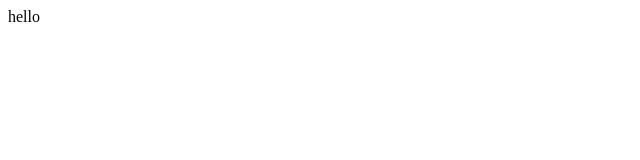
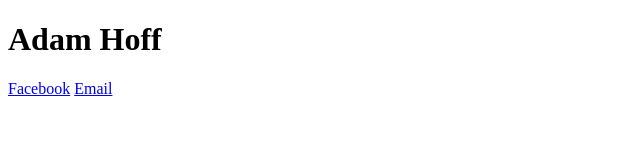
Before and after one commit to adamhoff/adamhoff.github.io, a plain HTML site: page index.html in a window 1280 px wide. Shown: the whole page, without its empty margins (0-640 px from the left). Drawn offline with Linux system fonts and the light colour scheme.

Commit message:
sample commit

```diff
--- a/index.html
+++ b/index.html
@@ -1,12 +1,16 @@
 <!DOCTYPE html>
 <html>
-  <head>
+<head>
     <link rel="stylesheet" type="txt/css" href="style.css">
     <meta charset="utf-8">
-  </head>
-  <body>
-    <div>
-      hello
+</head>
+<body>
+  <div class="container">
+    <h1>Adam Hoff</h1>
+    <div class="social-media">
+      <a href="https://www.facebook.com/adam.hoff.16">Facebook</a>
+      <a href="mailto:swimmerdude79@comcast.net">Email</a>
     </div>
-  </body>
+  </div>
+</body>
 </html>
```
